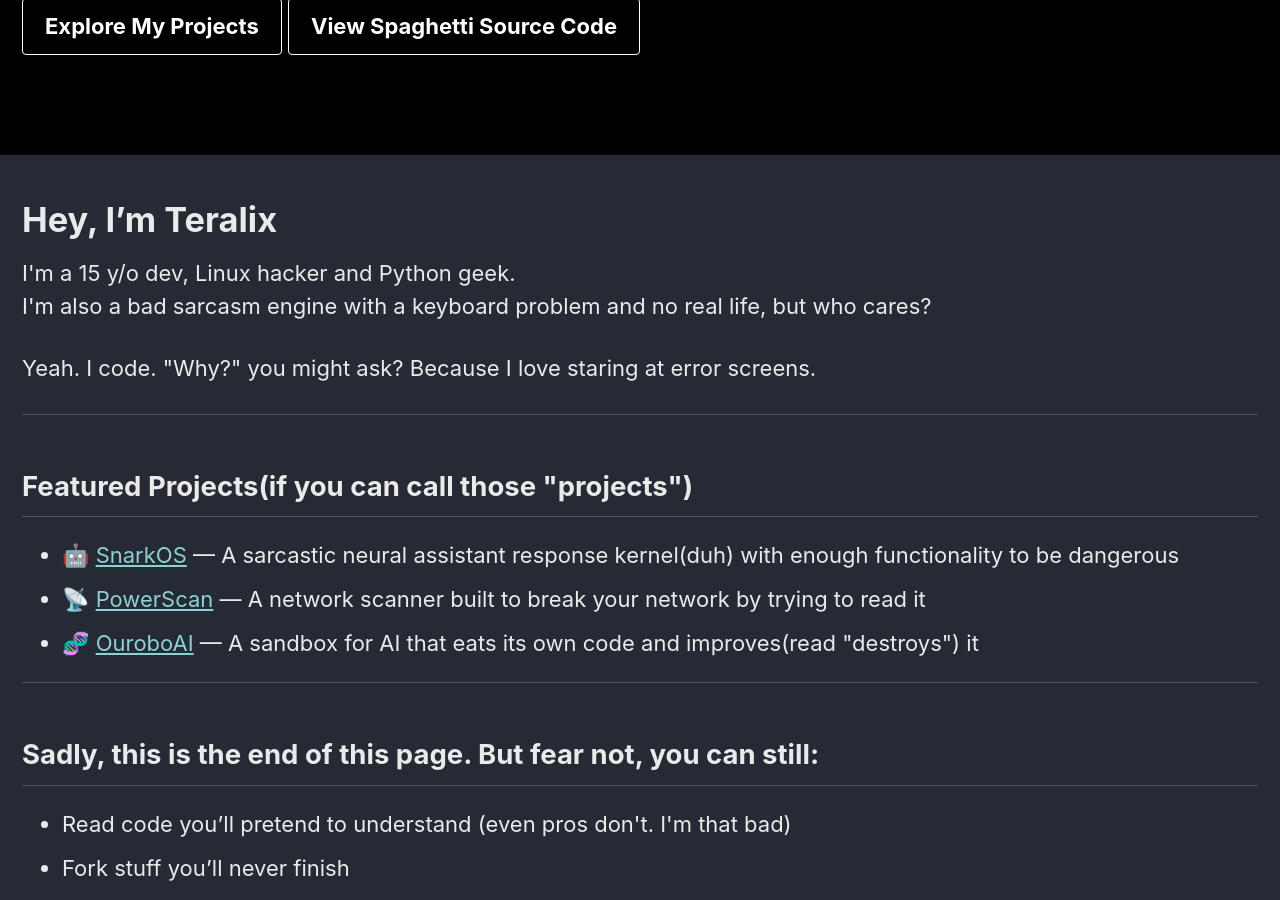
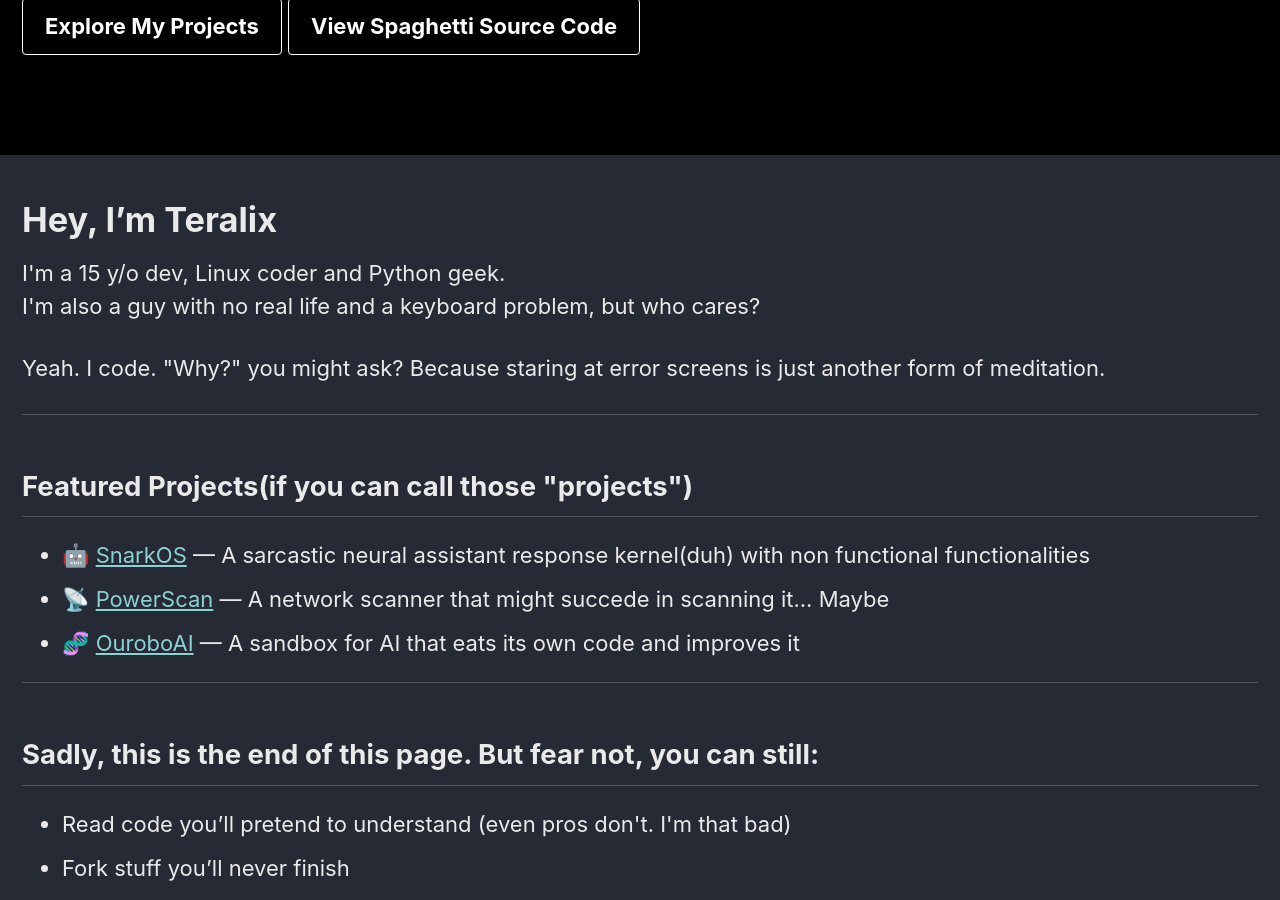
Before and after one commit to Teralix42/Teralix42.github.io, a Jekyll site: the page built from index.html, in a window 1280 px wide and 900 px high, scrolled down 325 px. Built offline with Jekyll 4.4.1, drawn with Linux system fonts in a browser that asks for light colours; cached includes are drawn as plain includes; the list of posts is cut into pages by our own code.

Commit message:
google bots happy now?

```diff
--- a/index.html
+++ b/index.html
@@ -17,11 +17,11 @@ author_profile: true
 <section>
   <h1>Hey, I’m Teralix</h1>
   <p>
-    I'm a 15 y/o dev, Linux hacker and Python geek.<br>
-    I'm also a bad sarcasm engine with a keyboard problem and no real life, but who cares?
+    I'm a 15 y/o dev, Linux coder and Python geek.<br>
+    I'm also a guy with no real life and a keyboard problem, but who cares?
   </p>
   <p>
-    Yeah. I code. "Why?" you might ask? Because I love staring at error screens.
+    Yeah. I code. "Why?" you might ask? Because staring at error screens is just another form of meditation.
   </p>
 </section>
 
@@ -30,9 +30,9 @@ author_profile: true
 <section>
   <h2>Featured Projects(if you can call those "projects")</h2>
   <ul>
-    <li>🤖 <a href="/snarkos/">SnarkOS</a> — A sarcastic neural assistant response kernel(duh) with enough functionality to be dangerous</li>
-    <li>📡 <a href="/powerscan/">PowerScan</a> — A network scanner built to break your network by trying to read it</li>
-    <li>🧬 <a href="/ouroboAI/">OuroboAI</a> — A sandbox for AI that eats its own code and improves(read "destroys") it</li>
+    <li>🤖 <a href="/snarkos/">SnarkOS</a> — A sarcastic neural assistant response kernel(duh) with non functional functionalities</li>
+    <li>📡 <a href="/powerscan/">PowerScan</a> — A network scanner that might succede in scanning it... Maybe</li>
+    <li>🧬 <a href="/ouroboAI/">OuroboAI</a> — A sandbox for AI that eats its own code and improves it</li>
   </ul>
 </section>
 
```
